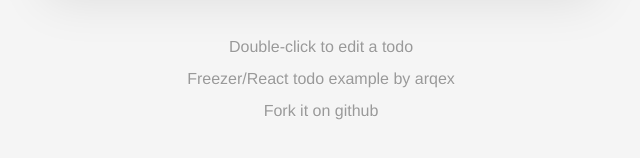
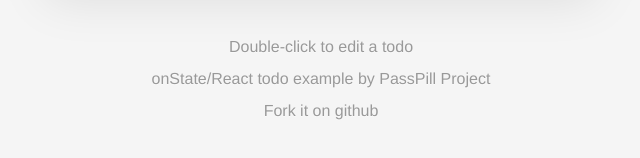
Before and after one commit to passpill-io/onstate-todomvc, a website: page index.html in a window 1280 px wide. Shown: the part 222-380 px from the top of the page, 319-959 px from the left. Drawn offline with Linux system fonts and the light colour scheme.

Commit message:
Fixes typo in index.html

```diff
--- a/index.html
+++ b/index.html
@@ -1,6 +1,6 @@
 <html>
   <head>
-    <title>Freezer • TodoMVC</title>
+    <title>onState • TodoMVC</title>
 		<link rel="stylesheet" href="static/base.css">
 		<link rel="stylesheet" href="static/index.css">
   </head>
@@ -10,7 +10,7 @@
     <script src="/static/bundle.js"></script>
     <footer class="info">
     	<p>Double-click to edit a todo</p>
-    	<p>Freezer/React todo example by <a href="http://arqex.com">arqex</a></p>
+    	<p>onState/React todo example by <a href="http://passpill.io">PassPill Project</a></p>
     	<p><a href="https://github.com/passpill-io/onstate-todomvc">Fork it on github</a></p>
     </footer>
   </body>
```
